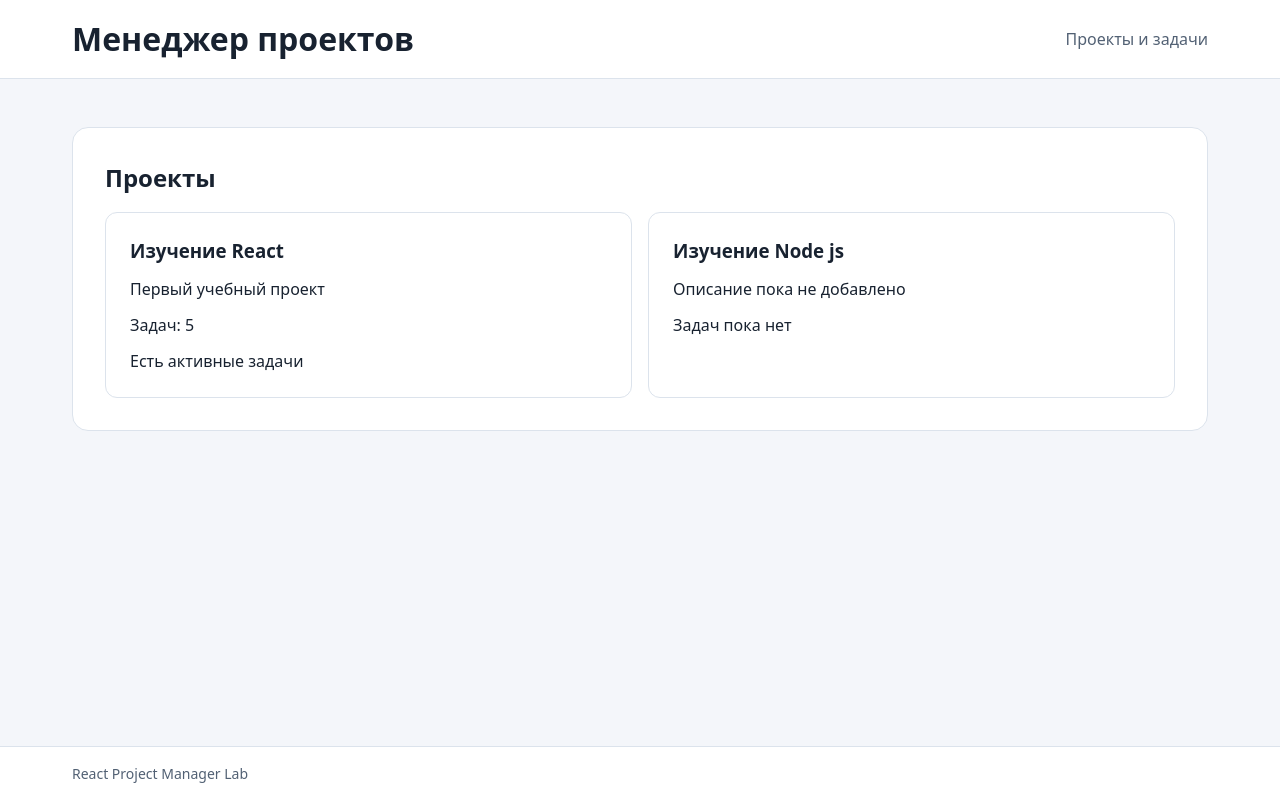
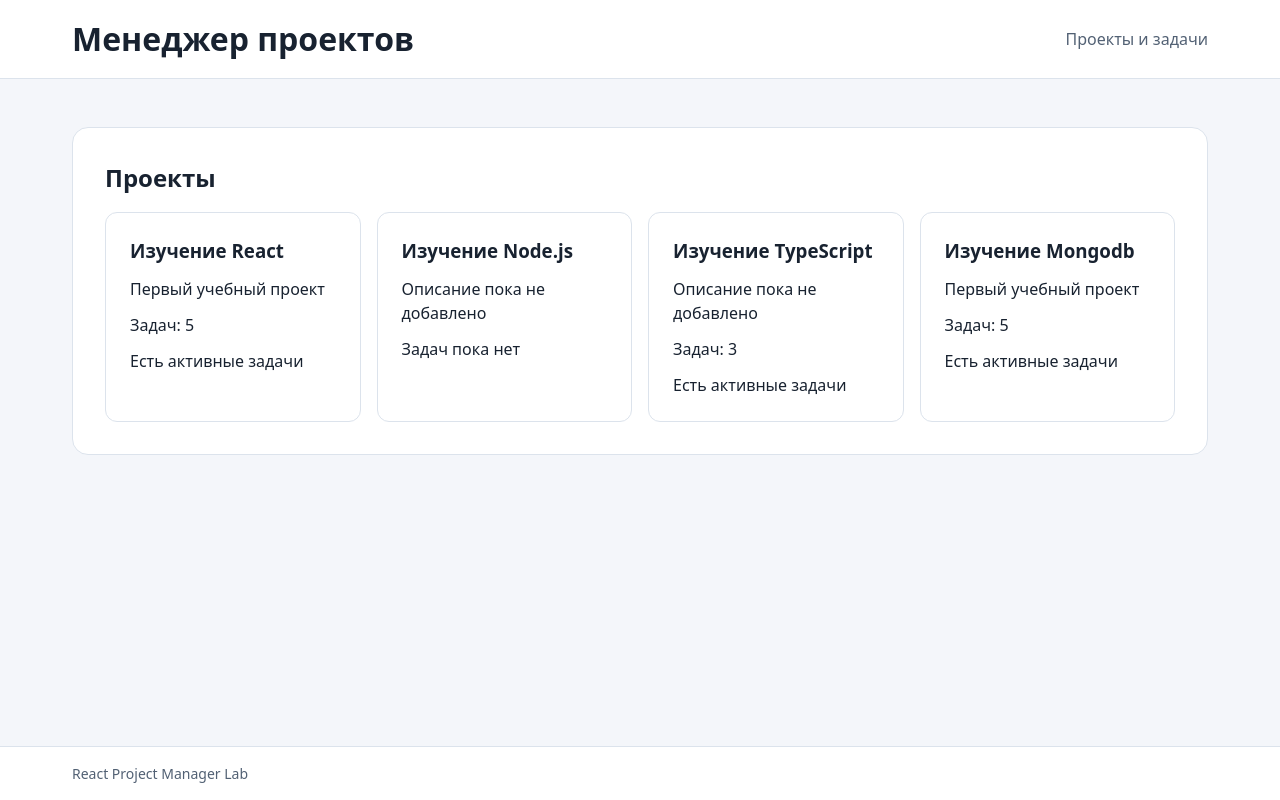
Before and after one commit to i-new-user/react-project-manager-lab, a React (Vite) app: page / in a window 1280 px wide. Built offline with nearby package versions, Linux system fonts and the light colour scheme.

Commit message:
feat: complete lesson 04 lists and stable keys

```diff
--- a/src/components/ProjectList.tsx
+++ b/src/components/ProjectList.tsx
@@ -25,15 +25,53 @@ const Title = styled.h2`
 `;
 
 
+type Project = {
+  id: string;
+  title: string;
+  description?: string;
+  taskCount: number;
+};
+
+const projects: Project[] = [
+  {
+    id: 'react',
+    title: 'Изучение React',
+    description: 'Первый учебный проект',
+    taskCount: 5,
+  },
+  {
+    id: 'node',
+    title: 'Изучение Node.js',
+    taskCount: 0,
+  },
+  {
+    id: 'typescript',
+    title: 'Изучение TypeScript',
+    taskCount: 3,
+  },
+  {
+    id: 'mongodb',
+    title: 'Изучение Mongodb',
+    description: 'Первый учебный проект',
+    taskCount: 5,
+  },
+];
+
+
 export function ProjectList() {
   return (
     <Section aria-labelledby="projects-heading">
       <Title id="projects-heading">Проекты</Title>
 
       <CardsGrid>
-        <ProjectCard title='Изучение React' description='Первый учебный проект' taskCount={5}/>
-        <ProjectCard title='Изучение Node js' taskCount={0}/>
-        <ProjectCard title='Изучение Typescript' taskCount={0} hidden={true}/>
+        {projects.map((project) => (
+          <ProjectCard
+            key={project.id}
+            title={project.title}
+            description={project.description}
+            taskCount={project.taskCount}
+          />
+        ))}
       </CardsGrid>
     </Section>
   );
```
